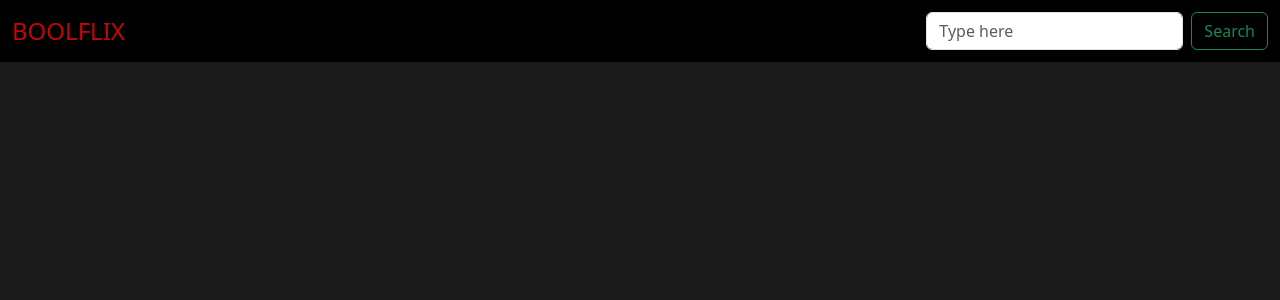
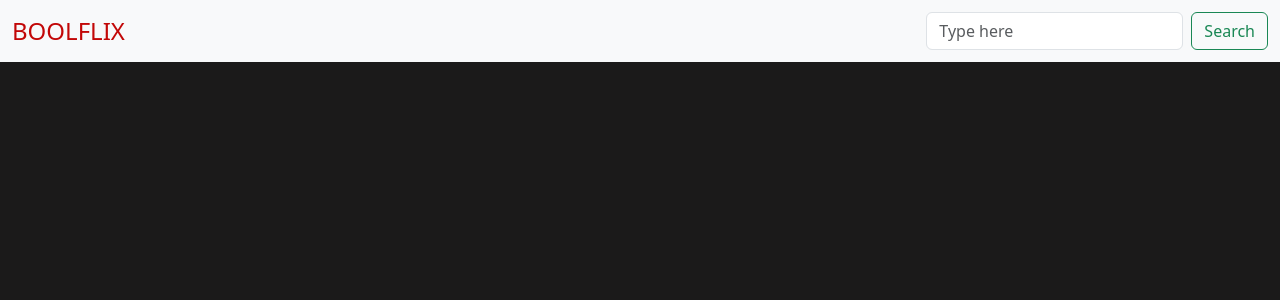
Before and after one commit to AndreaCoggio94/vite-boolfix, a Vue app: page / in a window 1280 px wide. Shown: the top 300 px of the page. Built offline with nearby package versions, Linux system fonts and the light colour scheme.

Commit message:
fix navbar

```diff
--- a/src/components/AppHeader.vue
+++ b/src/components/AppHeader.vue
@@ -12,7 +12,7 @@ export default {
 </script>
 
 <template>
-  <nav class="navbar bg-ligh">
+  <nav class="navbar bg-light">
     <div class="container-fluid">
       <a class="navbar-brand text-uppercase"> boolflix</a>
       <form
```
